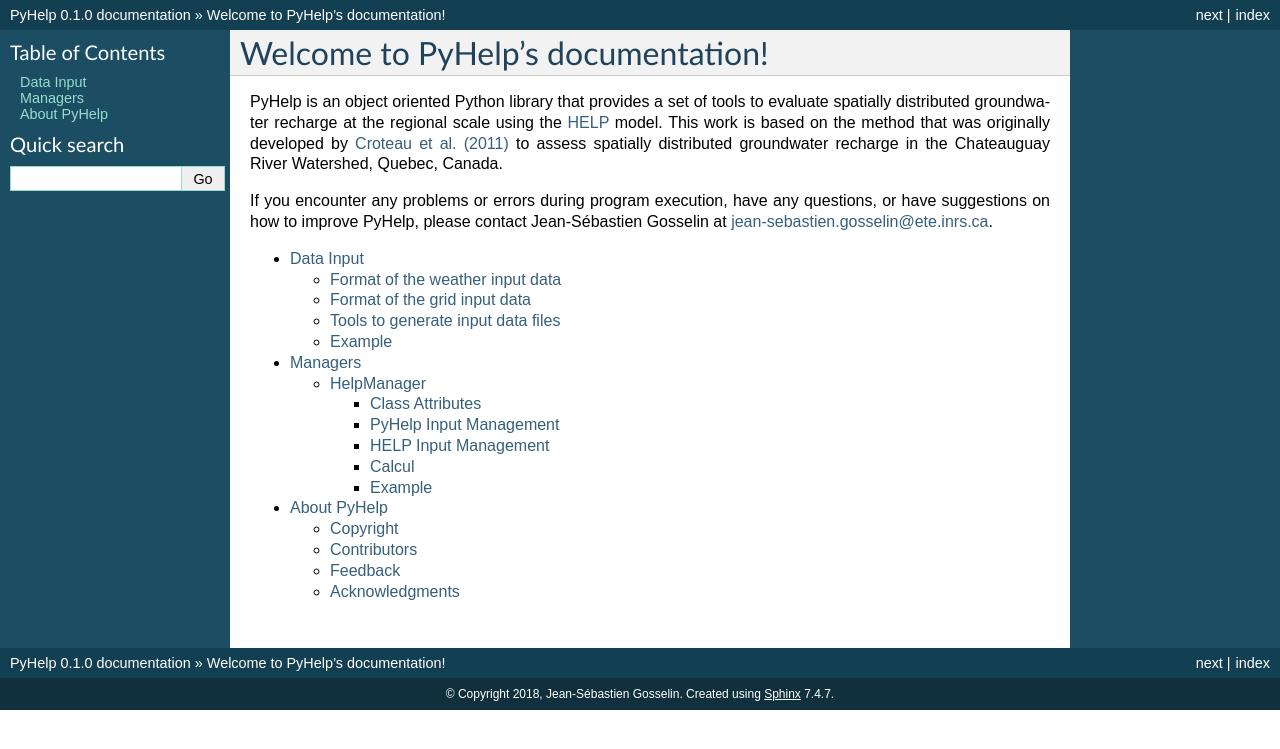
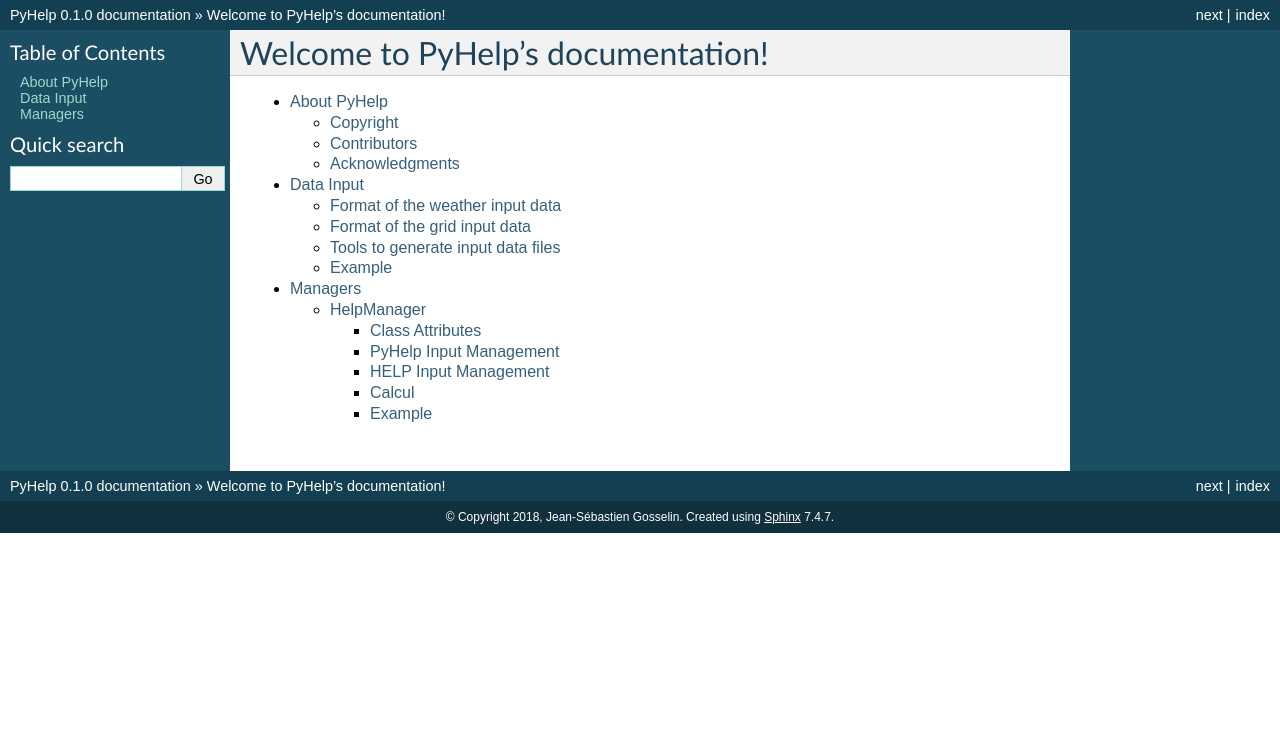
Before and after one commit to cgq-qgc/pyhelp, a Sphinx documentation site: the page built from docs/index.rst, in a window 1280 px wide. Shown: the top 749 px of the page. Built offline with Sphinx 7.4.7, drawn with Linux system fonts in a browser that asks for light colours; formulas are drawn with MathJax 3.

Commit message:
Move intro text to about and merge feedback

```diff
--- a/docs/index.rst
+++ b/docs/index.rst
@@ -1,21 +1,6 @@
 Welcome to PyHelp's documentation!
 ==================================
-
-PyHelp is an object oriented Python library that provides a set of tools to
-evaluate spatially distributed groundwater recharge at the regional scale
-using the `HELP`_ model.
-This work is based on the method that was originally developed by
-`Croteau et al. (2011)`_ to assess spatially distributed groundwater recharge
-in the Chateauguay River Watershed, Quebec, Canada.
-
-If you encounter any problems or errors during program execution,
-have any questions, or have suggestions on how to improve PyHelp,
-please contact Jean-Sébastien Gosselin at jean-sebastien.gosselin@ete.inrs.ca.
-
 .. toctree::
+   about
    data
    managers
-   about
-
-.. _HELP: https://www.epa.gov/land-research/hydrologic-evaluation-landfill-performance-help-model
-.. _Croteau et al. (2011): https://www.tandfonline.com/doi/abs/10.4296/cwrj3504451
```
Also changed, not shown: docs/about.rst (+16 -10 lines).
